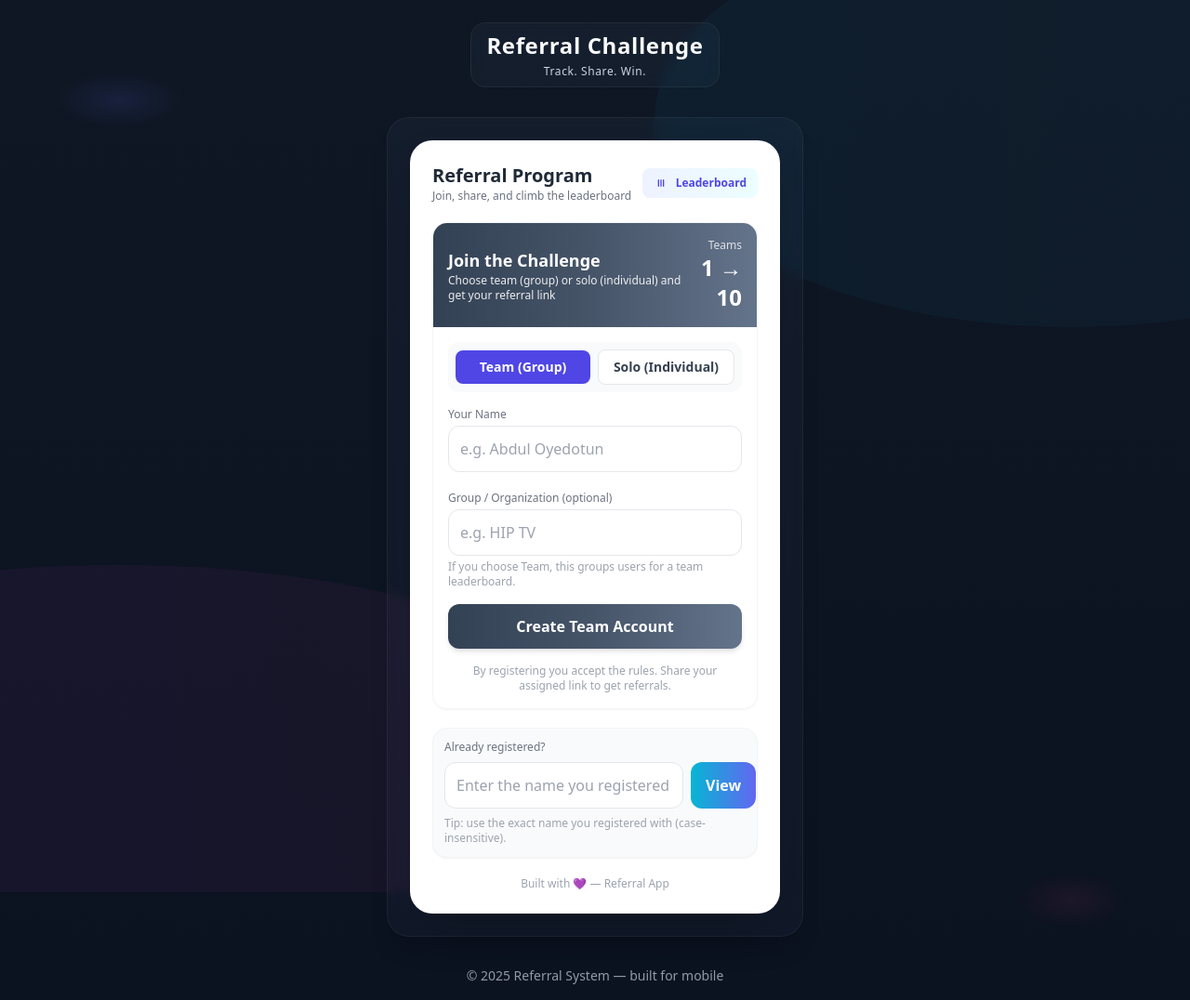
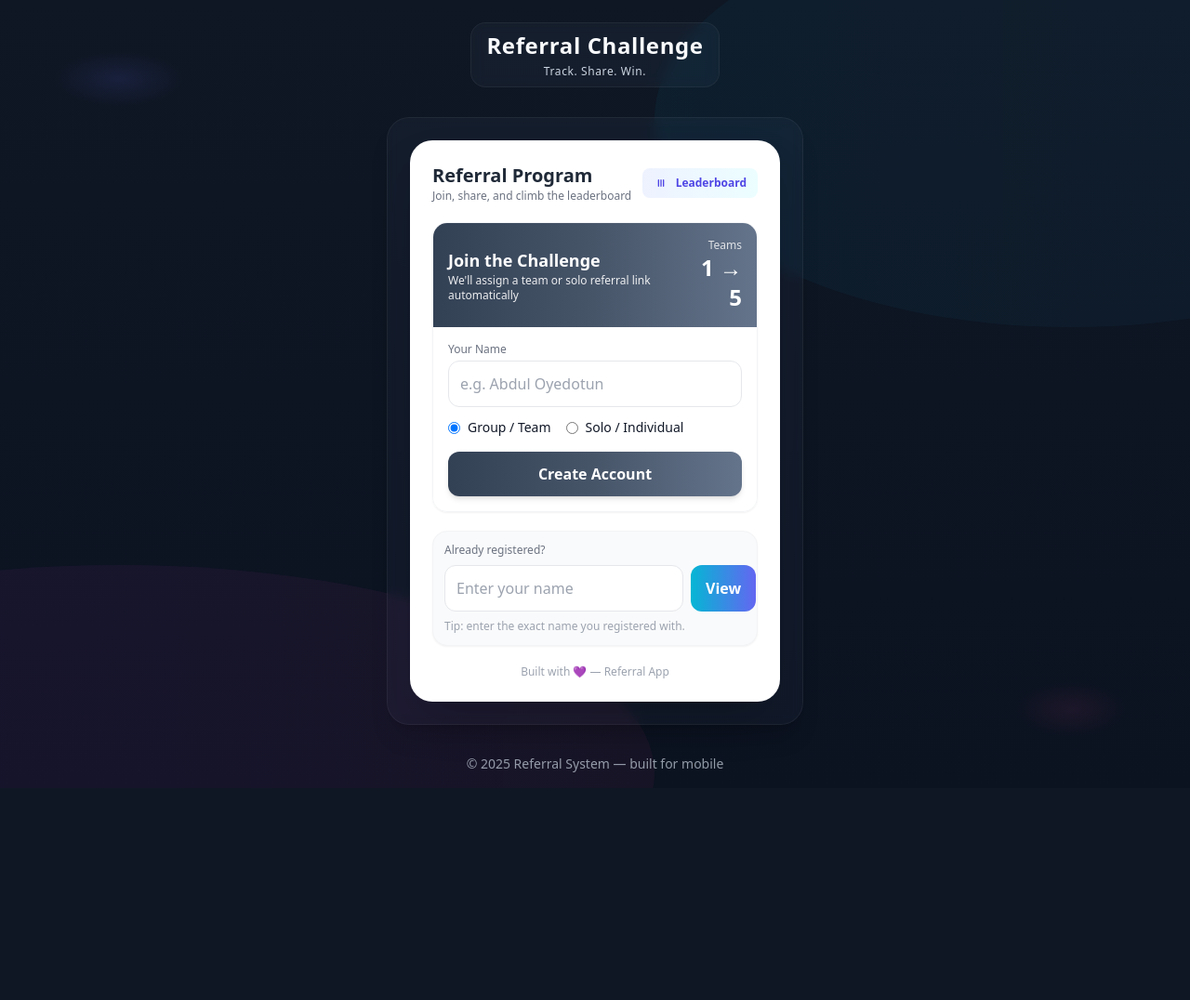
Before and after one commit to olamicreas/whatsapp_bot, a Flask app: page / in a window 1280 px wide. Shown: the whole page at 93% size. After the commit the page ends 831 px from the top, so only its background shows below. Run offline with Flask 3, Linux system fonts and the light colour scheme; some libraries are stand-ins or nearby versions.

Commit message:
Update index.html

```diff
--- a/templates/index.html
+++ b/templates/index.html
@@ -25,60 +25,36 @@
       <div class="flex items-center justify-between">
         <div>
           <h2 class="text-lg font-bold">Join the Challenge</h2>
-          <p class="text-xs opacity-90">Choose team (group) or solo (individual) and get your referral link</p>
+          <p class="text-xs opacity-90">We'll assign a team or solo referral link automatically</p>
         </div>
         <div class="text-right text-xs">
           <span class="block opacity-80">Teams</span>
-          <span class="font-bold text-2xl">1 → 10</span>
+          <span class="font-bold text-2xl">1 → 5</span>
         </div>
       </div>
     </div>
 
-    <form id="registerForm" method="POST" action="/register" class="p-4 bg-white space-y-4">
-      <!-- Registration type toggle -->
-      <div class="flex items-center gap-2 rounded-xl bg-gray-50 p-2">
-        <button type="button" id="btnTeam" class="flex-1 py-2 rounded-lg font-semibold text-sm bg-indigo-600 text-white">Team (Group)</button>
-        <button type="button" id="btnSolo" class="flex-1 py-2 rounded-lg font-semibold text-sm bg-white text-gray-700 border border-gray-200">Solo (Individual)</button>
+    <form method="POST" action="/register" class="p-4 bg-white">
+      <label class="block text-xs text-gray-500 mb-1">Your Name</label>
+      <input name="name" required
+             class="w-full p-3 rounded-xl border border-gray-200 mb-3 focus:outline-none focus:ring-2 focus:ring-indigo-400"
+             placeholder="e.g. Abdul Oyedotun" />
+
+      <!-- Registration type: Team or Solo (default Team) -->
+      <div class="mb-4 flex items-center gap-4 text-sm">
+        <label class="inline-flex items-center">
+          <input type="radio" name="registration_type" value="team" checked class="form-radio"/>
+          <span class="ml-2">Group / Team</span>
+        </label>
+        <label class="inline-flex items-center">
+          <input type="radio" name="registration_type" value="solo" class="form-radio"/>
+          <span class="ml-2">Solo / Individual</span>
+        </label>
       </div>
 
-      <input type="hidden" name="registration_type" id="registration_type" value="team">
-
-      <!-- Name -->
-      <div>
-        <label class="block text-xs text-gray-500 mb-1">Your Name</label>
-        <input name="name" required
-               id="nameInput"
-               class="w-full p-3 rounded-xl border border-gray-200 mb-1 focus:outline-none focus:ring-2 focus:ring-indigo-400"
-               placeholder="e.g. Abdul Oyedotun" />
-      </div>
-
-      <!-- Group (shown for Team) -->
-      <div id="groupBlock">
-        <label class="block text-xs text-gray-500 mb-1">Group / Organization (optional)</label>
-        <input name="group" id="groupInput" placeholder="e.g. HIP TV"
-               class="w-full p-3 rounded-xl border border-gray-200 mb-1 focus:outline-none focus:ring-2 focus:ring-indigo-400" />
-        <p class="text-xs text-gray-400">If you choose Team, this groups users for a team leaderboard.</p>
-      </div>
-
-      <!-- Solo nickname (shown for Solo) -->
-      <div id="soloBlock" class="hidden">
-        <label class="block text-xs text-gray-500 mb-1">Solo display / ref label (optional)</label>
-        <input name="solo_handle" id="soloInput" placeholder="e.g. AbdulQ or Ref 001"
-               class="w-full p-3 rounded-xl border border-gray-200 mb-1 focus:outline-none focus:ring-2 focus:ring-indigo-400" />
-        <p class="text-xs text-gray-400">Used for your individual referral identity (if any).</p>
-      </div>
-
-      <!-- Submit -->
-      <div>
-        <button type="submit"
-                id="createBtn"
-                class="w-full py-3 rounded-xl bg-gradient-to-r from-slate-700 via-slate-600 to-slate-500 text-white font-bold shadow-md hover:opacity-95 transition">
+      <button class="w-full py-3 rounded-xl bg-gradient-to-r from-slate-700 via-slate-600 to-slate-500 text-white font-bold shadow-md hover:opacity-95 transition">
         Create Account
       </button>
-      </div>
-
-      <!-- Optional small note -->
-      <p class="text-xs text-gray-400 text-center">By registering you accept the rules. Share your assigned link to get referrals.</p>
     </form>
   </div>
 
@@ -86,14 +62,14 @@
   <div class="rounded-2xl bg-gray-50 border border-gray-100 p-3 shadow-sm">
     <label class="block text-xs text-gray-500 mb-2">Already registered?</label>
     <form onsubmit="redirectToProgress(event)" class="flex gap-2">
-      <input id="lookupInput" required placeholder="Enter the name you registered with"
+      <input id="groupInput" required placeholder="Enter your name"
              class="flex-1 p-3 rounded-xl border border-gray-200 focus:ring-2 focus:ring-cyan-400" />
       <button type="submit"
               class="px-4 rounded-xl bg-gradient-to-r from-cyan-500 to-indigo-500 text-white font-semibold hover:opacity-95 transition">
         View
       </button>
     </form>
-    <p class="text-xs text-gray-400 mt-2">Tip: use the exact name you registered with (case-insensitive).</p>
+    <p class="text-xs text-gray-400 mt-2">Tip: enter the exact name you registered with.</p>
   </div>
 
   <!-- Footer -->
@@ -103,58 +79,10 @@
 </div>
 
 <script>
-  // Toggle registration type (team / solo)
-  const btnTeam = document.getElementById('btnTeam');
-  const btnSolo = document.getElementById('btnSolo');
-  const groupBlock = document.getElementById('groupBlock');
-  const soloBlock = document.getElementById('soloBlock');
-  const registrationType = document.getElementById('registration_type');
-
-  function setMode(mode) {
-    if(mode === 'team') {
-      registrationType.value = 'team';
-      btnTeam.classList.add('bg-indigo-600', 'text-white');
-      btnTeam.classList.remove('bg-white','text-gray-700','border');
-      btnSolo.classList.remove('bg-indigo-600','text-white');
-      btnSolo.classList.add('bg-white','text-gray-700','border','border-gray-200');
-      groupBlock.classList.remove('hidden');
-      soloBlock.classList.add('hidden');
-      document.getElementById('createBtn').textContent = 'Create Team Account';
-    } else {
-      registrationType.value = 'solo';
-      btnSolo.classList.add('bg-indigo-600', 'text-white');
-      btnSolo.classList.remove('bg-white','text-gray-700','border');
-      btnTeam.classList.remove('bg-indigo-600','text-white');
-      btnTeam.classList.add('bg-white','text-gray-700','border','border-gray-200');
-      groupBlock.classList.add('hidden');
-      soloBlock.classList.remove('hidden');
-      document.getElementById('createBtn').textContent = 'Create Solo Account';
-    }
-  }
-
-  // Init default
-  setMode('team');
-
-  btnTeam.addEventListener('click', () => setMode('team'));
-  btnSolo.addEventListener('click', () => setMode('solo'));
-
-  // Quick lookup redirect
 function redirectToProgress(e){
   e.preventDefault();
-    const name = document.getElementById('lookupInput').value.trim().toLowerCase().replace(/\s+/g,'_');
+  const name = document.getElementById('groupInput').value.trim().toLowerCase().replace(/\s+/g,'_');
   if(name) window.location.href = `/progress/${name}`;
 }
-
-  // On submit, ensure we don't send empty group when team selected (optional)
-  document.getElementById('registerForm').addEventListener('submit', (e) => {
-    const mode = registrationType.value;
-    const name = document.getElementById('nameInput').value.trim();
-    if(!name){
-      e.preventDefault();
-      alert('Please enter your name.');
-      return;
-    }
-    // You may want to add other client-side validations here.
-  });
 </script>
 {% endblock %}
```
Lines whose indentation alone changed are shown as unchanged.
